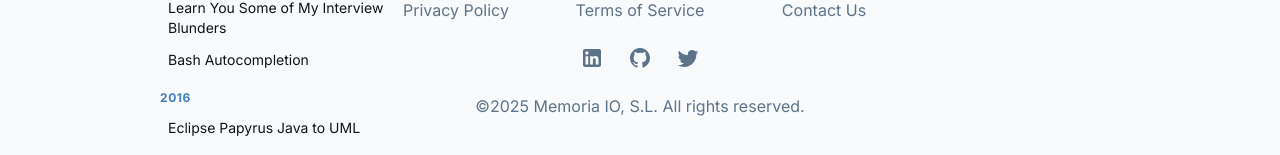
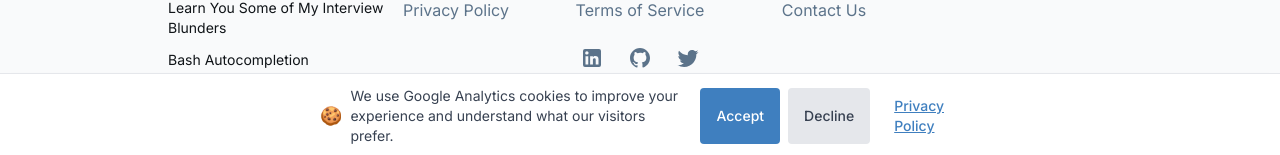
Before and after one commit to memoria-io/memoria-io.github.io, a Vue app: page /#/blog/1 in a window 1280 px wide. Shown: the part 642-797 px from the top of the page. Built offline with nearby package versions, Linux system fonts and the light colour scheme.

Commit message:
privacy policy and cookies

```diff
--- a/index.html
+++ b/index.html
@@ -11,6 +11,15 @@
     <script>
         window.dataLayer = window.dataLayer || [];
         function gtag() { dataLayer.push(arguments); }
+
+        gtag('consent', 'default', {
+            'ad_storage': 'denied',
+            'analytics_storage': 'denied',
+            'ad_user_data': 'denied',
+            'ad_personalization': 'denied',
+            'wait_for_update': 500
+        });
+
         gtag('js', new Date());
         gtag('config', 'G-3BKFRKZZGJ', {
             'debug_mode': false,
--- a/src/App.vue
+++ b/src/App.vue
@@ -32,6 +32,7 @@
       </button>
 
       <Footer />
+      <CookieConsent />
     </div>
   </div>
 </template>
@@ -41,6 +42,7 @@ import './assets/styles/tailwind.css'
 import { ref, onMounted, onUnmounted } from 'vue'
 import Header from './components/Header.vue'
 import Footer from './components/Footer.vue'
+import CookieConsent from './components/CookieConsent.vue'
 
 // Scroll to top functionality
 const showScrollTop = ref(false)
--- /dev/null
+++ b/src/components/CookieConsent.vue
@@ -0,0 +1,63 @@
+<template>
+    <div v-if="!consentSet" class="fixed bottom-0 left-0 w-full z-50 bg-white border-t border-gray-200 shadow-lg"
+        style="font-family: inherit;">
+        <div class="max-w-2xl mx-auto px-4 py-3 flex flex-col md:flex-row items-center justify-between gap-2">
+            <span class="text-sm text-gray-700 flex items-center">
+                <span class="mr-2 text-lg">🍪</span>
+                We use Google Analytics cookies to improve your experience and understand what our visitors prefer.
+            </span>
+            <div class="flex gap-2 mt-2 md:mt-0">
+                <button
+                    class="px-4 py-2 bg-[#3f7fbf] text-white rounded hover:bg-[#2d5d8f] transition-colors text-sm font-medium"
+                    @click="acceptConsent">
+                    Accept
+                </button>
+                <button
+                    class="px-4 py-2 bg-gray-200 text-gray-700 rounded hover:bg-gray-300 transition-colors text-sm font-medium"
+                    @click="declineConsent">
+                    Decline
+                </button>
+                <router-link to="/privacy-policy"
+                    class="px-4 py-2 text-[#3f7fbf] hover:text-[#2d5d8f] underline text-sm font-medium">
+                    Privacy Policy
+                </router-link>
+            </div>
+        </div>
+    </div>
+</template>
+
+<script setup lang="ts">
+import { ref, onMounted } from 'vue'
+
+const consentSet = ref(false)
+
+onMounted(() => {
+    consentSet.value = localStorage.getItem('cookie_consent') !== null
+})
+
+function acceptConsent() {
+    localStorage.setItem('cookie_consent', 'accepted')
+    consentSet.value = true
+    if (typeof window.gtag === 'function') {
+        window.gtag('consent', 'update', {
+            ad_user_data: 'granted',
+            ad_personalization: 'granted',
+            ad_storage: 'granted',
+            analytics_storage: 'granted'
+        });
+    }
+}
+
+function declineConsent() {
+    localStorage.setItem('cookie_consent', 'declined')
+    consentSet.value = true
+    if (typeof window.gtag === 'function') {
+        window.gtag('consent', 'update', {
+            ad_user_data: 'denied',
+            ad_personalization: 'denied',
+            ad_storage: 'denied',
+            analytics_storage: 'denied'
+        });
+    }
+}
+</script>
```
Also changed, not shown: public/pages/privacy-policy.md (+33 -10 lines).
